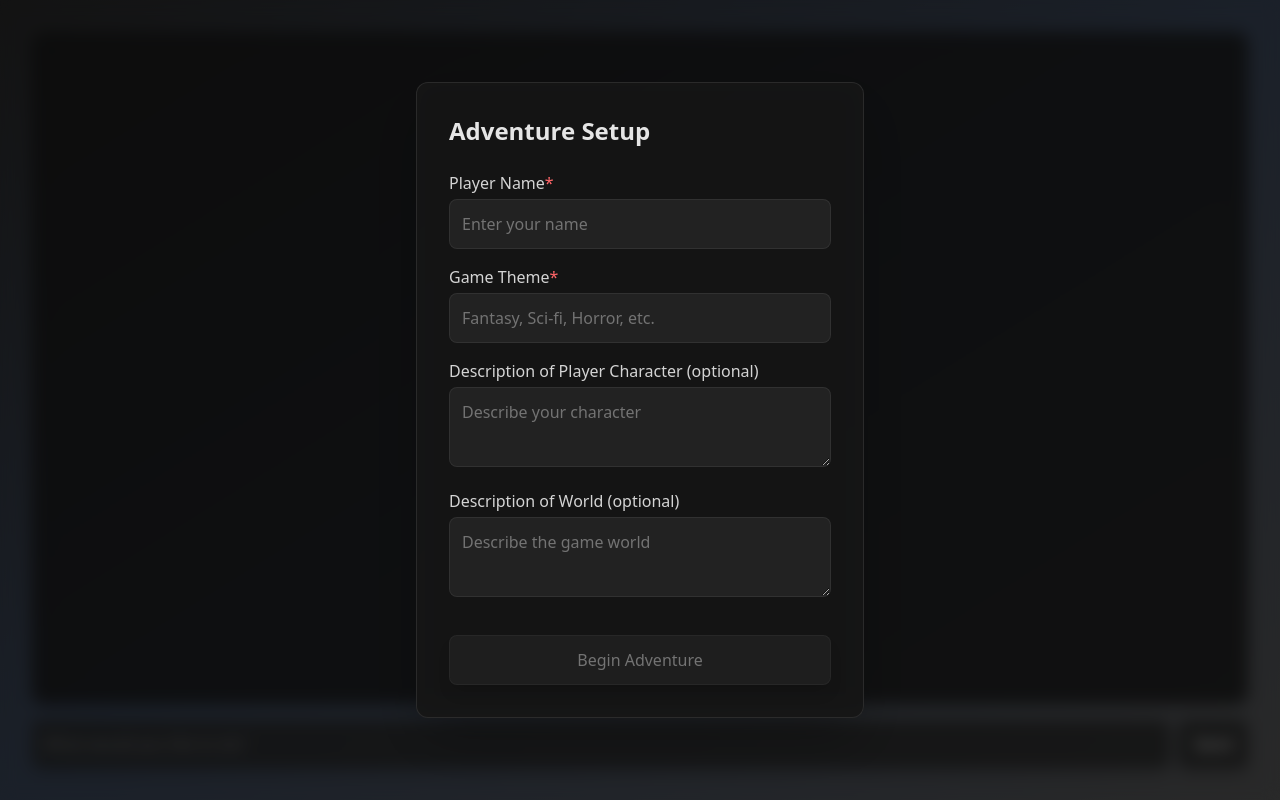
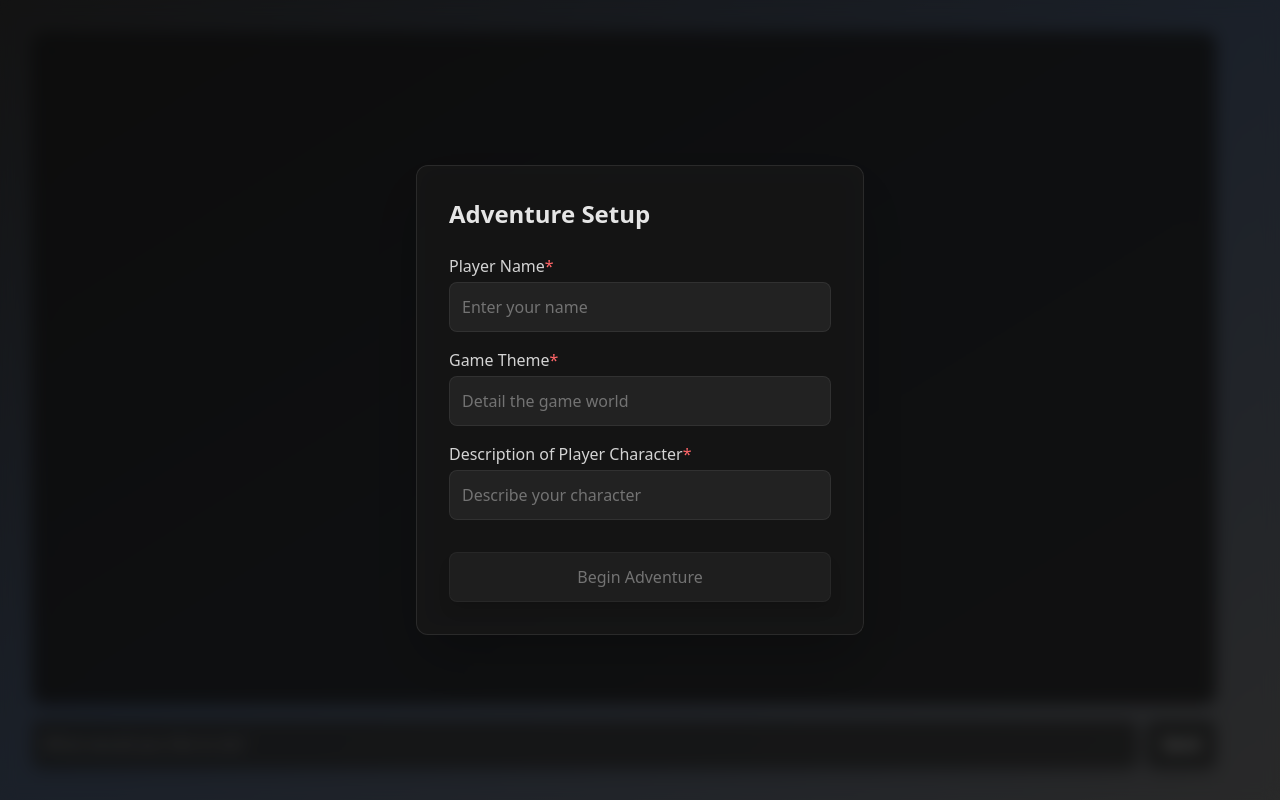
Before and after one commit to aljarida/CYA, a React (Vite) app in the folder frontend/: page / in a window 1280 px wide. Built offline with nearby package versions, Linux system fonts and the light colour scheme.

Commit message:
Finished adding portraits; mild style changes; remove world description

```diff
--- a/frontend/index.html
+++ b/frontend/index.html
@@ -4,7 +4,7 @@
     <meta charset="UTF-8" />
 	<link href="/src/App.css" rel="stylesheet">
     <meta name="viewport" content="width=device-width, initial-scale=1.0" />
-    <title>Vite + React + TS</title>
+    <title>CYA: Choose Your Adventure</title>
   </head>
   <body>
     <div id="root"></div>
--- a/frontend/src/App.tsx
+++ b/frontend/src/App.tsx
@@ -1,7 +1,6 @@
 import { useState } from 'react';
 import type { FormEvent } from 'react';
 
-import { FORM_SUBMIT_DELAY } from './misc/enums';
 import { API_INITIALIZE_URL } from './misc/enums';
 
 import useGameInfo from './handlers/usegameinfo';
@@ -15,32 +14,35 @@ import postJsonRequest from './misc/postjsonrequest';
 function ChatApp() {
   const [showModal, setShowModal] = useState(true);
   const [formSubmitted, setFormSubmitted] = useState(false);
+  const [portraitUrl, setPortraitUrl] = useState<string | null>(null);
 
   const { gameInfo, isFormValid, handleInputChange } = useGameInfo();
   const { messages, input, setInput, sendMessage, handleKeyPress, addMessage } = useChat();
 
-  const handleFormSubmit = (_: FormEvent) => {
+  const handleFormSubmit = async (_: FormEvent) => {
     if (!isFormValid) return;
 
     setFormSubmitted(true);
 
-    setTimeout(async () => {
+    try {
+      const result = await postJsonRequest(API_INITIALIZE_URL, gameInfo);
+      console.log("Initialization succeeded");
+      console.log(result);
+
+      setPortraitUrl(result.portraitUrl);
       setShowModal(false);
 
-      try {
-        const result = await postJsonRequest(API_INITIALIZE_URL, gameInfo);
-        console.log("Initialization succeeded")
-		console.log(result)
-      } catch (error) {
-        console.log(error)
-      }
-
-      addMessage({ sender: 'system', content: `Welcome to your adventure, ${gameInfo.playerName}! Simply start typing to get started!`});
-    }, FORM_SUBMIT_DELAY);
+      addMessage({
+        sender: 'system',
+        content: `Welcome to your adventure, ${gameInfo.playerName}! Simply start typing to get started!`,
+      });
+    } catch (error) {
+      console.log(error);
+    }
   };
 
   return (
-    <div className="relative flex flex-col h-screen bg-gradient-to-br from-neutral-800 via-gray-700 to-neutral-600 p-8">
+    <div className="relative flex flex-col h-screen bg-gradient-to-br from-neutral-800 via-gray-700 to-neutral-600 p-8 pr-16">
       <SetupModal
         showModal={showModal}
         formSubmitted={formSubmitted}
@@ -49,6 +51,16 @@ function ChatApp() {
         handleInputChange={handleInputChange}
         onSubmit={handleFormSubmit}
       />
+
+	{portraitUrl && (
+	  <div className="absolute top-4 right-8 border-4 w-20 h-20 z-2 rounded-xl backdrop-blur-sm shadow-xl border border-white/20 hover:outline-none hover:ring-2 hover:ring-neutral-500">
+		<img
+		  src={portraitUrl}
+		  alt="Player Portrait"
+		  className="w-full h-full object-cover rounded-lg"
+		/>
+	  </div>
+	)}
 
       <ChatMessages messages={messages} />
 
--- a/frontend/src/components/ChatInput.tsx
+++ b/frontend/src/components/ChatInput.tsx
@@ -13,7 +13,7 @@ function ChatInput({ input, setInput, onSend, onKeyPress }: ChatInputProps) {
         />
         <button
         onClick={onSend}
-        className="ml-2 px-4 py-2 bg-neutral-800/80 text-neutral-200 rounded-lg backdrop-blur-sm shadow-lg hover:bg-neutral-700 transition-colors"
+        className="ml-2 px-4 py-2 bg-neutral-800/80 text-neutral-200 rounded-lg backdrop-blur-sm shadow-lg hover:outline-none hover:ring-2 hover:ring-neutral-500 transition-colors"
         >
         Send
         </button>
--- a/frontend/src/components/SetupForm.tsx
+++ b/frontend/src/components/SetupForm.tsx
@@ -27,28 +27,18 @@ function SetupForm({
           label="Game Theme"
           value={gameInfo.worldTheme}
           onChange={handleInputChange}
-          placeholder="Fantasy, Sci-fi, Horror, etc."
+          placeholder="Detail the game world"
           required
         />
 
         <FormField
           id="playerDescription"
           name="playerDescription"
-          label="Description of Player Character (optional)"
+          label="Description of Player Character"
           value={gameInfo.playerDescription}
           onChange={handleInputChange}
           placeholder="Describe your character"
-          isTextarea
-        />
-
-        <FormField
-          id="worldDescription"
-          name="worldDescription"
-          label="Description of World (optional)"
-          value={gameInfo.worldDescription}
-          onChange={handleInputChange}
-          placeholder="Describe the game world"
-          isTextarea
+		  required
         />
 
         <button
--- a/frontend/src/handlers/usegameinfo.ts
+++ b/frontend/src/handlers/usegameinfo.ts
@@ -5,7 +5,6 @@ const useGameInfo = () => {
     playerName: "",
     worldTheme: "",
     playerDescription: "",
-    worldDescription: ""
   });
 
   const [isFormValid, setIsFormValid] = useState(false);
@@ -13,7 +12,8 @@ const useGameInfo = () => {
   useEffect(() => {
     setIsFormValid(
       gameInfo.playerName.trim() !== "" &&
-      gameInfo.worldTheme.trim() !== ""
+      gameInfo.worldTheme.trim() !== "" &&
+	  gameInfo.playerDescription.trim() !== ""
     );
   }, [gameInfo]);
 
```
Also changed, not shown: 1 other file (tests, documents, lock files or other folders).
